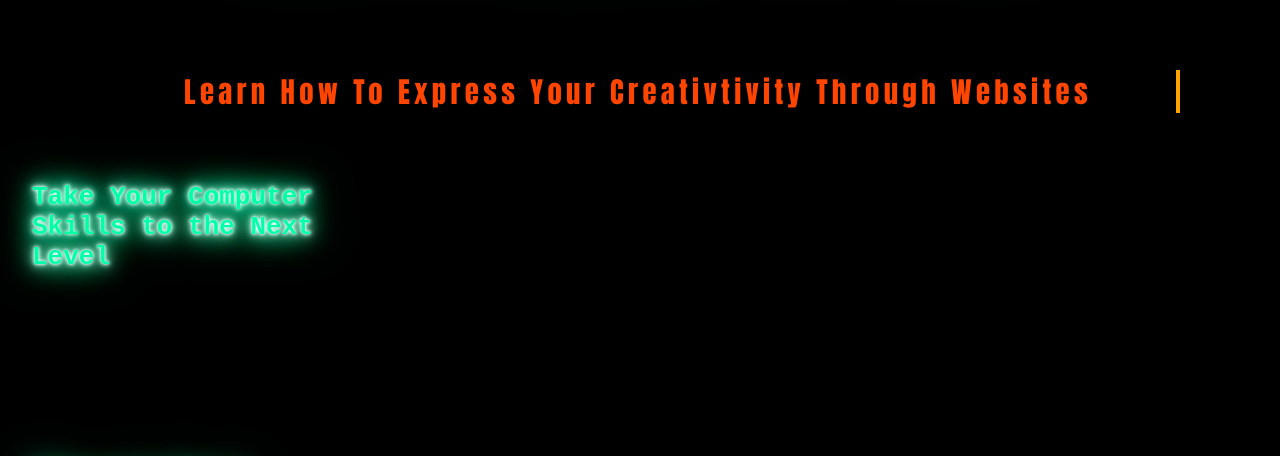
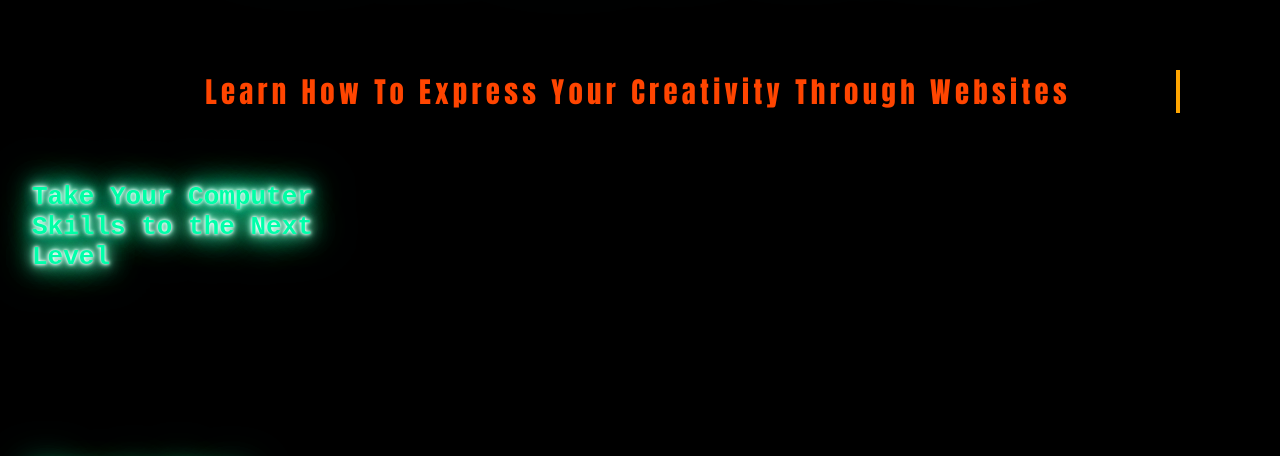
Before and after one commit to mpsj-coding/mpsj-coding.github.io, a plain HTML site: page index.html in a window 1280 px wide. Shown: the part 330-786 px from the top of the page. Drawn offline with nearby package versions, Linux system fonts and the light colour scheme.

Commit message:
Update and rename index2.html to index.html

```diff
--- a/index2.html
+++ b/index.html
@@ -12,7 +12,7 @@
 </div>
 <div class="typewriter">
     <h1 style="text-align: center;margin-top: 5rem;color: orangered;width: 84%;">
-        Learn How To Express Your Creativtivity Through Websites</h1>
+        Learn How To Express Your Creativity Through Websites</h1>
     </h1>
 </div>
 <div class="btn1" style="margin-left: 0;">
```
